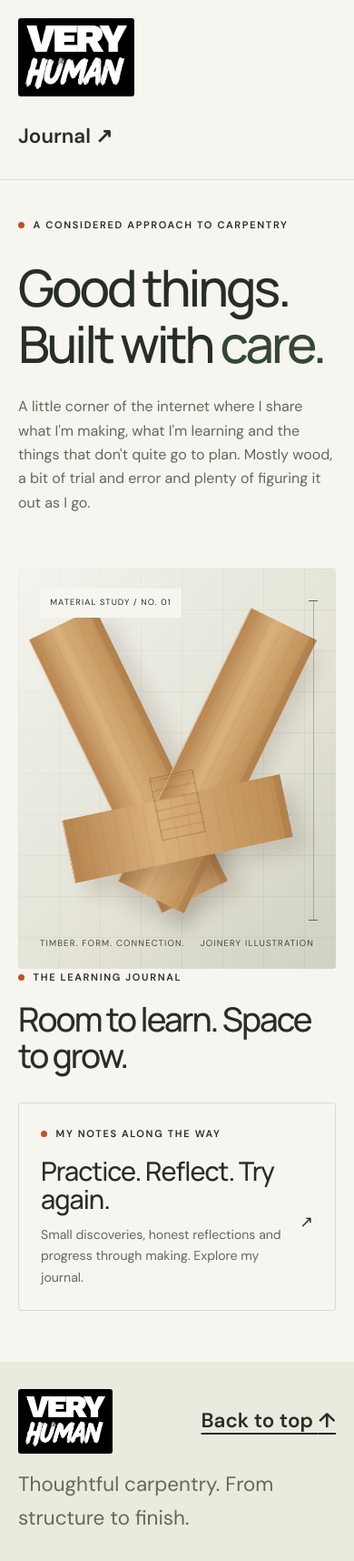
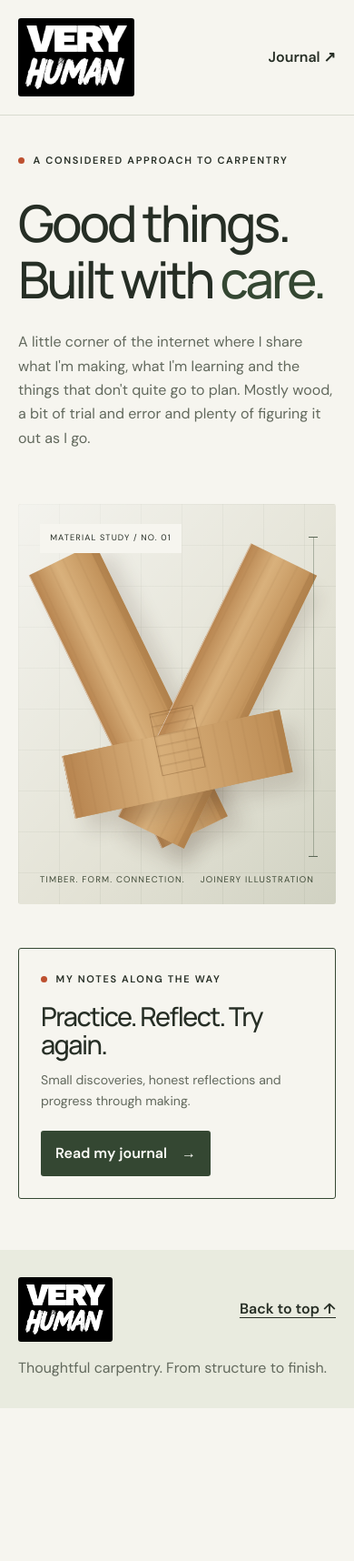
Before and after one commit to KScriven/veryhuman, a plain HTML site: page index.html in a window 390 px wide. Shown: the whole page at 91% size. After the commit the page ends 1548 px from the top, so only its background shows below. Drawn offline with Linux system fonts and the light colour scheme.

Commit message:
Update header, journal and posts

```diff
--- a/index.html
+++ b/index.html
@@ -10,7 +10,7 @@
 <body>
   <a class="skip-link" href="#main">Skip to content</a>
   <header class="site-header">
-    <div class="wrap header-inner">
+    <div class="wrap header-inner home-header">
       <a class="brand" href="index.html" aria-label="VeryHuman carpentry home"><img class="brand-logo" src="static/logo-site.png" width="638" height="401" alt="VeryHuman"></a>
       <nav class="nav" aria-label="Main navigation">
         <a class="journal-nav-link" href="journal.html">Journal <span aria-hidden="true">&#8599;</span></a>
@@ -33,8 +33,7 @@
       </figure>
     </section>
     <section class="wrap section" aria-labelledby="journal-title">
-      <div class="section-heading"><div><p class="eyebrow">The learning journal</p><h2 id="journal-title">Room to learn. Space to grow.</h2></div></div>
-      <a class="journal-preview" href="journal.html"><span class="eyebrow">My notes along the way</span><div><h3>Practice. Reflect. Try again.</h3><p>Small discoveries, honest reflections and progress through making. Explore my journal.</p></div><span class="arrow" aria-hidden="true">&#8599;</span></a>
+      <a class="journal-preview" href="journal.html"><span class="eyebrow">My notes along the way</span><div><h2 id="journal-title">Practice. Reflect. Try again.</h2><p>Small discoveries, honest reflections and progress through making.</p><span class="journal-prompt">Read my journal <span aria-hidden="true">&#8594;</span></span></div></a>
     </section>
   </main>
   <footer class="site-footer"><div class="wrap footer-inner"><a class="brand" href="index.html" aria-label="VeryHuman carpentry home"><img class="brand-logo" src="static/logo-site.png" width="638" height="401" alt="VeryHuman"></a><p>Thoughtful carpentry. From structure to finish.</p><a href="#main">Back to top <span aria-hidden="true">&#8593;</span></a></div></footer>
--- a/styles.css
+++ b/styles.css
@@ -67,7 +67,6 @@ p { margin-bottom: 1.2rem; }
 .section { padding-bottom: 56px; }
 .section-heading { display: flex; justify-content: space-between; align-items: end; gap: 2rem;  }
 .section-heading h2 { margin-bottom: 0; }
-#journal-title { padding-bottom: 2rem; }
 .section-heading > p { max-width: 24rem; color: var(--muted); font-size: .9rem; margin-bottom: .2rem; }
 .section-heading .eyebrow { margin-bottom: 1rem; }
 .craft-grid { display: grid; grid-template-columns: repeat(3, 1fr); gap: 1.5rem; }
@@ -99,11 +98,13 @@ p { margin-bottom: 1.2rem; }
 .steps .number { color: var(--lime); font-size: .7rem; padding-top: .4rem; }
 .steps h3 { font-size: 1.5rem; margin-bottom: .5rem; }
 .steps p { font-size: .86rem; margin-bottom: 0; }
-.journal-preview { border: 1px solid var(--line); padding: 2rem; display: grid; grid-template-columns: .7fr 1.5fr auto; align-items: center; gap: 3rem; text-decoration: none; border-radius: 3px; }
-.journal-preview:hover { background: #e9ecdf; }
-.journal-preview h3 { margin-bottom: .7rem; font-size: 1.8rem; }
+.journal-preview { border: 1px solid var(--green); padding: 2rem; display: grid; grid-template-columns: .7fr 1.5fr; align-items: center; gap: 3rem; text-decoration: none; border-radius: 3px; }
+.journal-preview:hover, .journal-preview:focus-visible { background: #e9ecdf; }
+.journal-preview h2 { margin-bottom: .7rem; font-size: 1.8rem; }
 .journal-preview p { font-size: .88rem; color: var(--muted); margin: 0; }
 .journal-preview .eyebrow { margin: 0; }
+.journal-prompt { display: inline-flex; align-items: center; gap: 1rem; margin-top: 1.25rem; padding: .75rem 1rem; background: var(--green); color: var(--white); border-radius: 3px; font-size: 1rem; font-weight: 600; }
+.journal-preview:hover .journal-prompt, .journal-preview:focus-visible .journal-prompt { background: var(--ink); }
 .contact-section { padding-block: 64px; border-top: 1px solid var(--line); display: grid; grid-template-columns: 1fr 1fr; gap: 5rem; }
 .contact-section h2 { font-size: clamp(2rem, 3.5vw, 3rem); }
 .contact-section p { color: var(--muted); max-width: 32rem; font-size: .9rem; }
@@ -112,8 +113,8 @@ p { margin-bottom: 1.2rem; }
 .sample-note { font-size: .75rem; color: var(--muted); border-left: 2px solid var(--orange); padding-left: 1rem; margin-top: 1.5rem; }
 .site-footer { background: #e9ebdf; }
 .footer-inner { display: flex; justify-content: space-between; align-items: center; gap: 2rem; padding-block: 30px; }
-.footer-inner p { font-size: 1.4rem; color: var(--muted); margin: 0; }
-.footer-inner a:not(.brand) { font-size: 1.4rem; font-weight: 600; }
+.footer-inner p { font-size: 1rem; color: var(--muted); margin: 0; }
+.footer-inner a:not(.brand) { font-size: 1rem; font-weight: 600; }
 .footer-inner .brand-logo { width: 104px; }
 .page-intro { padding-block: 64px 48px; max-width: 920px; }
 .breadcrumb { font-size: .75rem; color: var(--muted); margin-bottom: 2.5rem; }
@@ -184,14 +185,17 @@ p { margin-bottom: 1.2rem; }
   .craft-art { height: 220px; }
   .process-layout { gap: 3rem; }
   .category-overview { gap: 3rem; }
-  .journal-preview { gap: 1.5rem; grid-template-columns: .8fr 1.8fr auto; }
+  .journal-preview { gap: 1.5rem; grid-template-columns: .8fr 1.8fr; }
 }
 @media (max-width: 760px) {
   .wrap { width: calc(100% - 40px); }
   .header-inner { flex-direction: column; align-items: start; padding-block: 20px; gap: 18px; }
   .nav { width: 100%; flex-wrap: wrap; gap: .4rem 1.1rem; font-size: .76rem; }
+  .home-header { flex-direction: row; align-items: center; }
+  .home-header .nav { width: auto; }
+  .nav .journal-nav-link { font-size: 1rem; white-space: nowrap; }
   .nav .nav-cta { padding: .3rem .65rem; margin-left: auto; }
-  .hero { grid-template-columns: 1fr; padding-top: 40px; gap: 2.5rem; }
+  .hero { grid-template-columns: 1fr; padding-top: 40px; padding-bottom: 3rem; gap: 2.5rem; }
   h1 { font-size: clamp(3.5rem, 13vw, 5.5rem); }
   .hero-copy > p:not(.eyebrow) { max-width: 34rem; }
   .hero-footnote { flex-direction: row; flex-wrap: wrap; gap: .6rem 1.5rem; margin-top: 2rem; }
@@ -204,13 +208,15 @@ p { margin-bottom: 1.2rem; }
   .process-layout, .category-overview, .case-study, .contact-section { grid-template-columns: 1fr; gap: 2rem; }
   .process-band { padding-block: 56px; }
   .steps { margin-top: 1rem; }
-  .journal-preview { grid-template-columns: 1fr auto; padding: 1.5rem; gap: 1rem; }
+  .journal-preview { grid-template-columns: 1fr; padding: 1.5rem; gap: 1rem; }
   .journal-preview > .eyebrow { grid-column: 1 / -1; }
   .contact-section { padding-block: 48px; }
   .footer-inner { flex-wrap: wrap; gap: 1rem; }
   .footer-inner p { width: 100%; order: 3; }
   .page-intro { padding-top: 32px; }
   .page-intro h1 { font-size: clamp(3rem, 11vw, 5rem); }
+  .post-heading { flex-direction: column; text-align: center; }
+  .post-heading h1 { flex: none; width: 100%; }
   .category-overview .craft-art { height: 320px; }
   .detail-panel { padding: 1.5rem; margin-bottom: 48px; }
   .detail-grid { grid-template-columns: 1fr; gap: 1.5rem; }
```
Also changed, not shown: journal.html (+2 -2 lines), posts/post-template.html (+1 -1 lines), posts/timber-framing-build.html (+2 -2 lines), posts/tiny-homes-build.html (+1 -1 lines).
